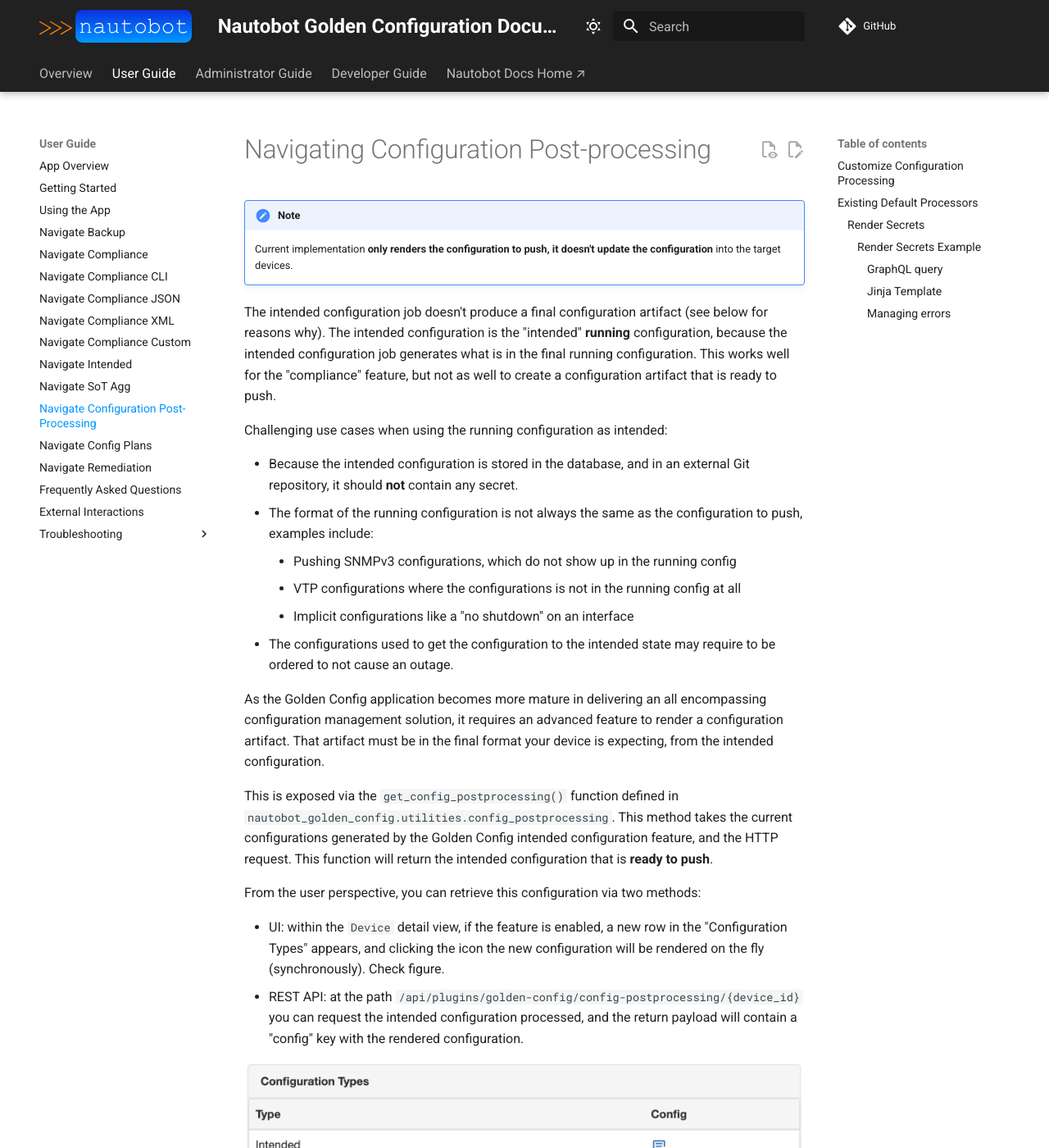
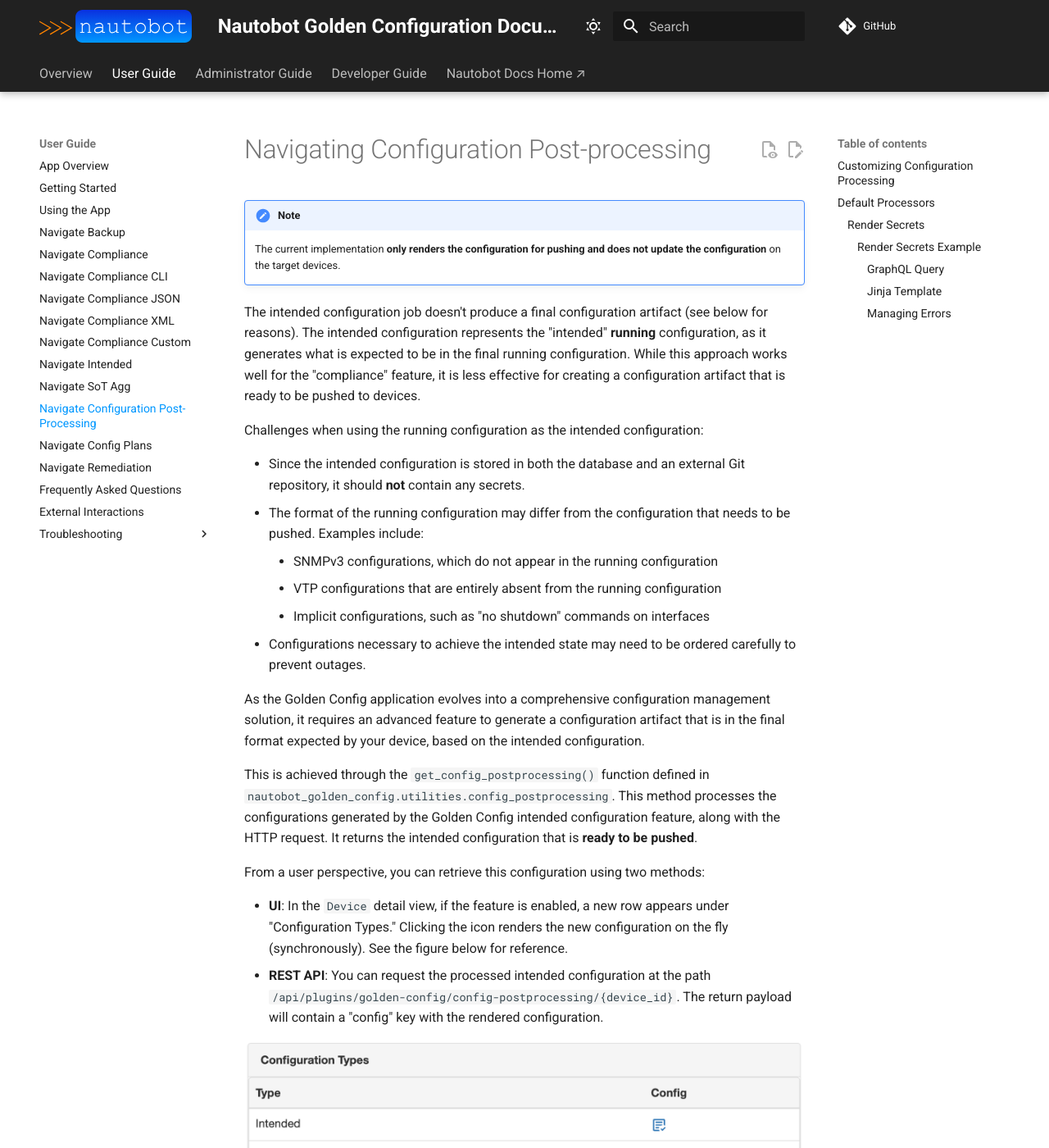
Before and after one commit to nautobot/nautobot-app-golden-config, an MkDocs documentation site: the page built from docs/user/app_feature_config_postprocessing.md, in a window 1280 px wide and 1400 px high. Shown: the whole window at 82% size. Built offline with MkDocs 1.6.1 and Material for MkDocs 9.7.7, drawn with Linux system fonts in a browser that asks for light colours; comment, search, counter and statistics services are not loaded; some of the changed text lies outside the part shown.

Commit message:
update post processing documentation

````diff
--- a/docs/user/app_feature_config_postprocessing.md
+++ b/docs/user/app_feature_config_postprocessing.md
@@ -1,64 +1,64 @@
 # Navigating Configuration Post-processing
 
 !!! note
-    Current implementation **only renders the configuration to push, it doesn't update the configuration** into the target devices.
+    The current implementation **only renders the configuration for pushing and does not update the configuration** on the target devices.
 
-The intended configuration job doesn't produce a final configuration artifact (see below for reasons why). The intended configuration is the "intended" **running** configuration, because the intended configuration job generates what is in the final running configuration. This works well for the "compliance" feature, but not as well to create a configuration artifact that is ready to push.
+The intended configuration job doesn't produce a final configuration artifact (see below for reasons). The intended configuration represents the "intended" **running** configuration, as it generates what is expected to be in the final running configuration. While this approach works well for the "compliance" feature, it is less effective for creating a configuration artifact that is ready to be pushed to devices.
 
-Challenging use cases when using the running configuration as intended:
+Challenges when using the running configuration as the intended configuration:
 
-- Because the intended configuration is stored in the database, and in an external Git repository, it should **not** contain any secret.
-- The format of the running configuration is not always the same as the configuration to push, examples include:
-    - Pushing SNMPv3 configurations, which do not show up in the running config
-    - VTP configurations where the configurations is not in the running config at all
-    - Implicit configurations like a "no shutdown" on an interface
-- The configurations used to get the configuration to the intended state may require to be ordered to not cause an outage.
+- Since the intended configuration is stored in both the database and an external Git repository, it should **not** contain any secrets.
+- The format of the running configuration may differ from the configuration that needs to be pushed. Examples include:
+    - SNMPv3 configurations, which do not appear in the running configuration
+    - VTP configurations that are entirely absent from the running configuration
+    - Implicit configurations, such as "no shutdown" commands on interfaces
+- Configurations necessary to achieve the intended state may need to be ordered carefully to prevent outages.
 
-As the Golden Config application becomes more mature in delivering an all encompassing configuration management solution, it requires an advanced feature to render a configuration artifact. That artifact must be in the final format your device is expecting, from the intended configuration.
+As the Golden Config application evolves into a comprehensive configuration management solution, it requires an advanced feature to generate a configuration artifact that is in the final format expected by your device, based on the intended configuration.
 
-This is exposed via the `get_config_postprocessing()` function defined in `nautobot_golden_config.utilities.config_postprocessing`. This method takes the current configurations generated by the Golden Config intended configuration feature, and the HTTP request. This function will return the intended configuration that is **ready to push**.
+This is achieved through the `get_config_postprocessing()` function defined in `nautobot_golden_config.utilities.config_postprocessing`. This method processes the configurations generated by the Golden Config intended configuration feature, along with the HTTP request. It returns the intended configuration that is **ready to be pushed**.
 
-From the user perspective, you can retrieve this configuration via two methods:
+From a user perspective, you can retrieve this configuration using two methods:
 
-- UI: within the `Device` detail view, if the feature is enabled, a new row in the "Configuration Types" appears, and clicking the icon the new configuration will be rendered on the fly (synchronously). Check figure.
-- REST API: at the path `/api/plugins/golden-config/config-postprocessing/{device_id}` you can request the intended configuration processed, and the return payload will contain a "config" key with the rendered configuration.
+- **UI**: In the `Device` detail view, if the feature is enabled, a new row appears under "Configuration Types." Clicking the icon renders the new configuration on the fly (synchronously). See the figure below for reference.
+- **REST API**: You can request the processed intended configuration at the path `/api/plugins/golden-config/config-postprocessing/{device_id}`. The return payload will contain a "config" key with the rendered configuration.
 
 ![Configuration Postprocessing](../images/config_postprocessing_1.png)
 
-## Customize Configuration Processing
+## Customizing Configuration Processing
 
-There are two different ways to customize the default behavior of `get_config_postprocessing` method:
+There are two ways to customize the default behavior of the `get_config_postprocessing` method:
 
-- `postprocessing_callables`: is the list of **available methods** for processing the intended configuration. It contains some default implemented methods, currently `render_secrets`. But it could be extended via configuration options (see next section). The format for defining these methods is via the dotted string format that will be imported by Django. For example, the `render_secrets` is defined as `"nautobot_golden_config.utilities.config_postprocessing.render_secrets"`.
-- `postprocessing_subscribed`: is the list of **methods names** (strings) that define the **order** in the processing chain. The defined methods MUST exist in the `postprocessing_callables` list. This list can be customized via configuration options, and eventually, it could be extended to accept HTTP query parameters.
+- `postprocessing_callables`: A list of **available methods** for processing the intended configuration. It includes some default methods, such as `render_secrets`, but can be extended via configuration options (see the next section). These methods are defined using a dotted string format that Django imports. For example, `render_secrets` is defined as `"nautobot_golden_config.utilities.config_postprocessing.render_secrets"`.
+- `postprocessing_subscribed`: A list of **method names** (strings) that define the **order** in which methods are executed. The methods must exist in the `postprocessing_callables` list. This list can be customized through configuration options and could eventually accept HTTP query parameters for further customization.
 
-## Existing Default Processors
+## Default Processors
 
 ### Render Secrets
 
-The `render_secrets` function performs an extra Jinja rendering on top of an intended configuration, exposing new custom Jinja filters:
+The `render_secrets` function performs an additional Jinja rendering on the intended configuration, providing custom Jinja filters:
 
-- `get_secret_by_secret_group_name`: as the name suggests, it returns the secret_group value, for a secret type, from its `name`.
+- `get_secret_by_secret_group_name`: As the name implies, this filter returns the value of a secret group for a given secret type based on its `name`.
 
 !!! note
-    Other default Django or Netutils filters are not available in this Jinja environment. Only `encrypt_<vendor>_type5` and `encrypt_<vendor>_type7` can be used together with the `get_secret` filters.
+    Standard Django or Netutils filters are not available in this Jinja environment. Only `encrypt_<vendor>_type5` and `encrypt_<vendor>_type7` filters can be used in conjunction with the `get_secret` filters.
 
-Because this rendering is separated from the standard generation of the intended configuration, you must use the `{% raw %}` Jinja syntax to avoid being processed by the initial generation stage.
+Since this rendering occurs after the initial generation of the intended configuration, the `{% raw %}` Jinja syntax must be used to prevent premature processing.
 
-1. For example, an original template like this, `{% raw %}ppp pap sent-username {{ secrets_group["name"] | get_secret_by_secret_group_name("username")}}{% endraw %}`
-2. Produces an intended configuration as `ppp pap sent-username {{ secrets_group["name"] | get_secret_by_secret_group_name("username") }}`
-3. After the `render_secrets`, it becomes `ppp pap sent-username my_username`.
+1. For example, an original template might look like this: `{% raw %}ppp pap sent-username {{ secrets_group["name"] | get_secret_by_secret_group_name("username") }}{% endraw %}`
+2. It produces an intended configuration like this: `ppp pap sent-username {{ secrets_group["name"] | get_secret_by_secret_group_name("username") }}`
+3. After applying `render_secrets`, it becomes: `ppp pap sent-username my_username`.
 
-Notice that the `get_secret` filters take arguments. In the example, the `secret_group` name is passed, together with the type of the `Secret`. Check every signature for extra customization.
+Note that the `get_secret` filters accept arguments. In the example, the `secret_group` name is passed along with the type of secret. You can customize the signature for additional options.
 
 !!! note
-    Remember that to render these secrets, the user requesting it via UI or API, MUST have read permissions to Secrets Groups, Golden Config, and the specific Device object.
+    To render secrets, the user requesting the configuration via UI or API **must** have read permissions for Secrets Groups, Golden Config, and the specific Device object.
 
 #### Render Secrets Example
 
-This shows how Render the Secrets feature for a `Device`, for the default `Secrets Group` FK, and for custom relationships, in the example, at `Location` level.
+Here is an example of rendering secrets for a `Device`, using the default `Secrets Group` ForeignKey (FK) and custom relationships, in this case at the `Location` level.
 
-##### GraphQL query
+##### GraphQL Query
 
 ```graphql
 query ($device_id: ID!) {
@@ -89,11 +89,11 @@
 {% raw %}{{ location["rel_my_secret_relationship_for_location"][0]["name"] | get_secret_by_secret_group_name("password") | default('no password') }}{% endraw %}
 ```
 
-This will end up rendering the secret, of type "password", for the corresponding `SecretGroup`.
+This will render the secret of type "password" for the corresponding `SecretGroup`.
 
-##### Managing errors
+##### Managing Errors
 
-Obviously, the rendering process can find multiple challenges, that are managed, and properly explained to take corrective actions:
+The rendering process may encounter issues, which are managed and properly explained to guide corrective actions:
 
 ```
 Found an error rendering the configuration to push: Jinja encountered and UndefinedError: 'None' has no attribute 'name', check the template for missing variable definitions.
````
